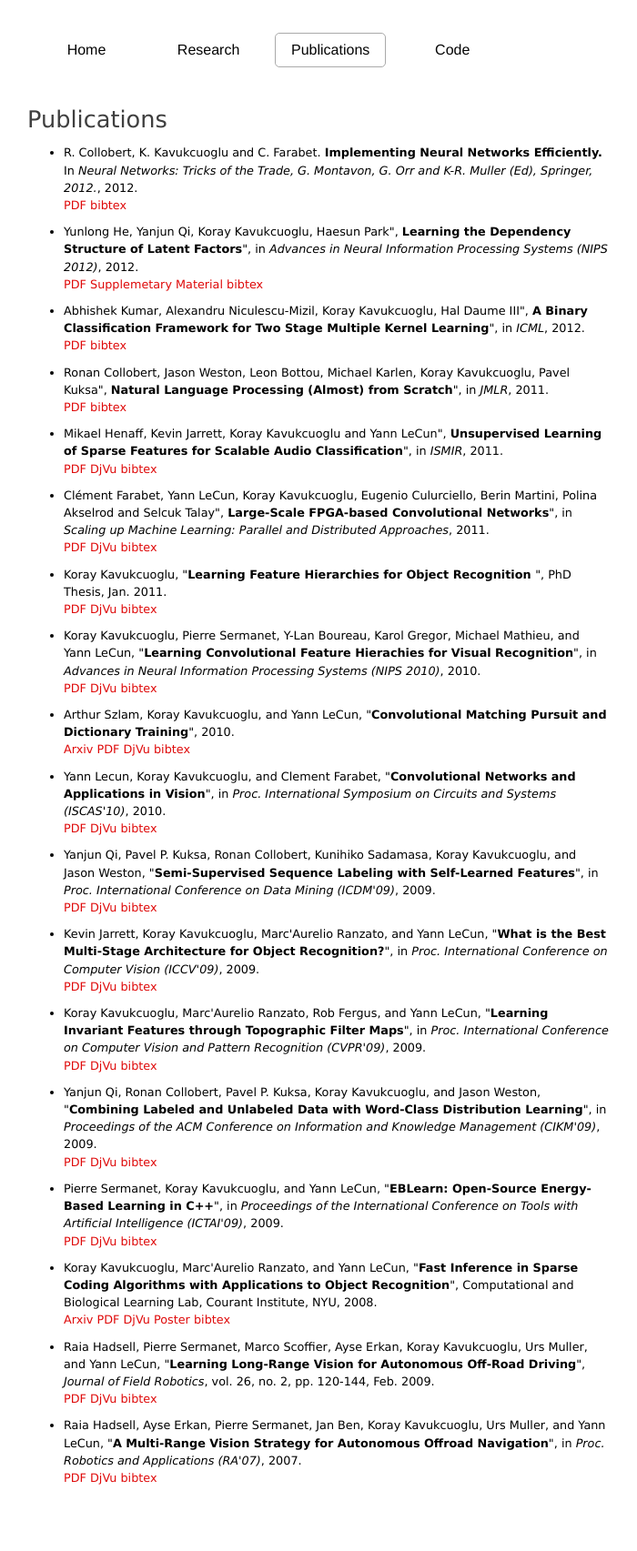
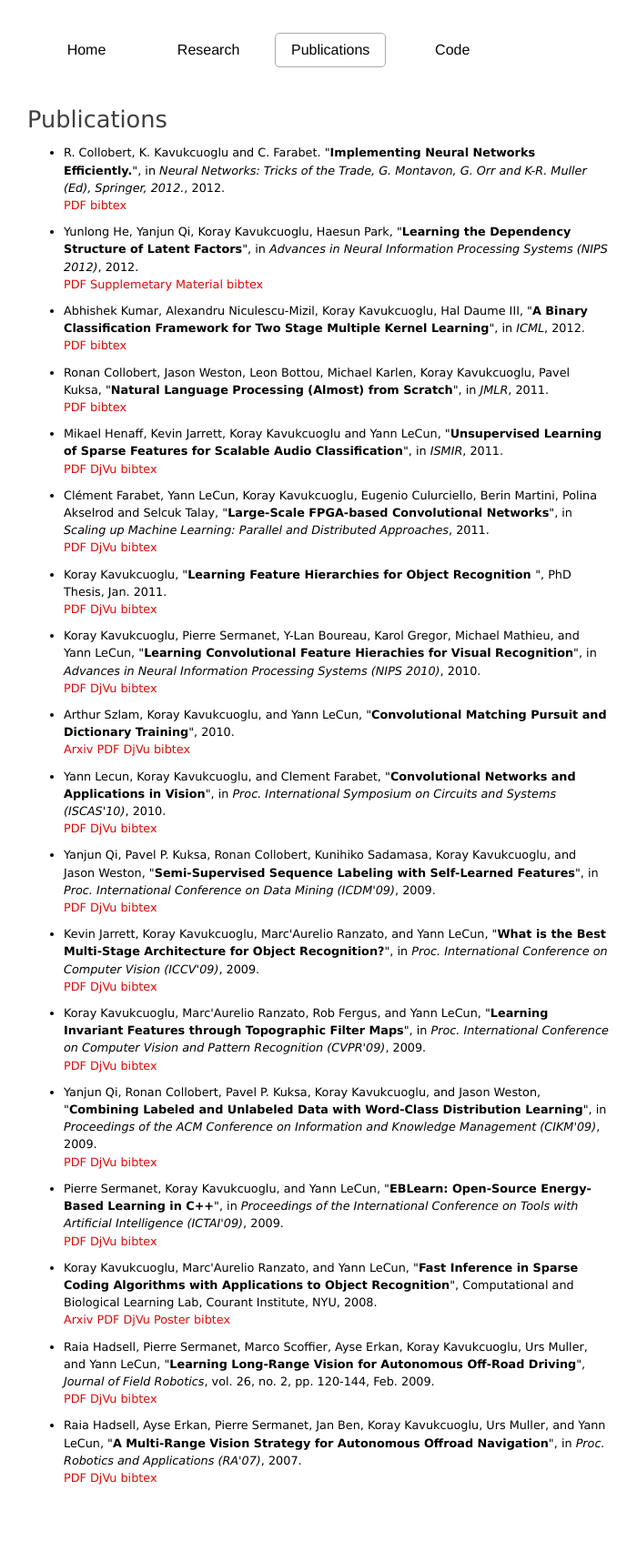
Before and after one commit to koraykv/koraykv.github.com, a Jekyll site: the page built from publications.md, in a window 1280 px wide. Shown: the whole page at 91% size, without its empty margins (290-990 px from the left). Built offline with Jekyll 4.4.1, drawn with Linux system fonts in a browser that asks for light colours.

Commit message:
correct some typos

```diff
--- a/publications.md
+++ b/publications.md
@@ -10,7 +10,7 @@ id: publications
 <ul>
 
 <li>
-<div id="ronan-nntricks-2012">R. Collobert, K. Kavukcuoglu and C. Farabet. <B>Implementing Neural Networks Efficiently.</B> In <EM>Neural Networks: Tricks of the Trade, G. Montavon, G. Orr and K-R. Muller (Ed), Springer, 2012.</EM>, 2012.
+<div id="ronan-nntricks-2012">R. Collobert, K. Kavukcuoglu and C. Farabet. "<B>Implementing Neural Networks Efficiently.</B>", in <EM>Neural Networks: Tricks of the Trade, G. Montavon, G. Orr and K-R. Muller (Ed), Springer, 2012.</EM>, 2012.
 
 <br>
 <a href="http://cs.nyu.edu/~koray/publis/ronan-nntricks-2012.pdf">PDF</a>
@@ -29,7 +29,7 @@ id: publications
 </li>
 
 <li>
-<div id="yunlong-nips-12">Yunlong He, Yanjun Qi, Koray Kavukcuoglu, Haesun Park", <B>Learning the Dependency Structure of Latent Factors</B>", in <EM>Advances in Neural Information Processing Systems (NIPS 2012)</EM>, 2012.
+<div id="yunlong-nips-12">Yunlong He, Yanjun Qi, Koray Kavukcuoglu, Haesun Park, "<B>Learning the Dependency Structure of Latent Factors</B>", in <EM>Advances in Neural Information Processing Systems (NIPS 2012)</EM>, 2012.
 
 <br>
 <a href="http://cs.nyu.edu/~koray/publis/yunlong-nips-12.pdf">PDF</a>
@@ -48,7 +48,7 @@ id: publications
 </li>
 
 <li>
-<div id="kumar-icml-12"> Abhishek Kumar, Alexandru Niculescu-Mizil, Koray Kavukcuoglu, Hal Daume III", <B>A Binary Classification Framework for Two Stage Multiple Kernel Learning</B>", in <EM>ICML</EM>, 2012.
+<div id="kumar-icml-12"> Abhishek Kumar, Alexandru Niculescu-Mizil, Koray Kavukcuoglu, Hal Daume III, "<B>A Binary Classification Framework for Two Stage Multiple Kernel Learning</B>", in <EM>ICML</EM>, 2012.
 
 <br>
 <a href="http://cs.nyu.edu/~koray/publis/kumar-icml12.pdf">PDF</a>
@@ -64,7 +64,7 @@ year = "2012"}
 </li>
 
 <li>
-<div id="collober-jmlr-11"> Ronan Collobert, Jason Weston, Leon Bottou, Michael Karlen, Koray Kavukcuoglu, Pavel Kuksa", <B>Natural Language Processing (Almost) from Scratch</B>", in <EM>JMLR</EM>, 2011.
+<div id="collober-jmlr-11"> Ronan Collobert, Jason Weston, Leon Bottou, Michael Karlen, Koray Kavukcuoglu, Pavel Kuksa, "<B>Natural Language Processing (Almost) from Scratch</B>", in <EM>JMLR</EM>, 2011.
 
 <br>
 <a href="http://ronan.collobert.com/pub/matos/2011_nlp_jmlr.pdf">PDF</a>
@@ -83,7 +83,7 @@ year = "2011"}
 
 
 <li>
-<div id="henaff-ismir-11"> Mikael Henaff, Kevin Jarrett, Koray Kavukcuoglu and Yann LeCun", <B>Unsupervised Learning of Sparse Features for Scalable Audio Classification</B>", in <EM>ISMIR</EM>, 2011.
+<div id="henaff-ismir-11"> Mikael Henaff, Kevin Jarrett, Koray Kavukcuoglu and Yann LeCun, "<B>Unsupervised Learning of Sparse Features for Scalable Audio Classification</B>", in <EM>ISMIR</EM>, 2011.
 
 <br>
 <a href="http://yann.lecun.com/exdb/publis/pdf/henaff-ismir-11.pdf">PDF</a>  <a href="http://yann.lecun.com/exdb/publis/djvu/henaff-ismir-11.djvu">DjVu</a>  <a href="#" onclick="toggle_visibility('bib-henaff-ismir-11');return false;">bibtex</a>
@@ -100,7 +100,7 @@ year = "2011"}
 
 
 <li>
-<div id="farabet-suml-11"> Clément Farabet, Yann LeCun, Koray Kavukcuoglu, Eugenio Culurciello, Berin Martini, Polina Akselrod and Selcuk Talay", <B>Large-Scale FPGA-based Convolutional Networks</B>", in <EM>Scaling up Machine Learning: Parallel and Distributed Approaches</EM>, 2011.
+<div id="farabet-suml-11"> Clément Farabet, Yann LeCun, Koray Kavukcuoglu, Eugenio Culurciello, Berin Martini, Polina Akselrod and Selcuk Talay, "<B>Large-Scale FPGA-based Convolutional Networks</B>", in <EM>Scaling up Machine Learning: Parallel and Distributed Approaches</EM>, 2011.
 
 <br>
 <a href="http://yann.lecun.com/exdb/publis/pdf/farabet-suml-11.pdf">PDF</a>  <a href="http://yann.lecun.com/exdb/publis/djvu/farabet-suml-11.djvu">DjVu</a>  <a href="#" onclick="toggle_visibility('bib-farabet-suml-11');return false;">bibtex</a>
```
